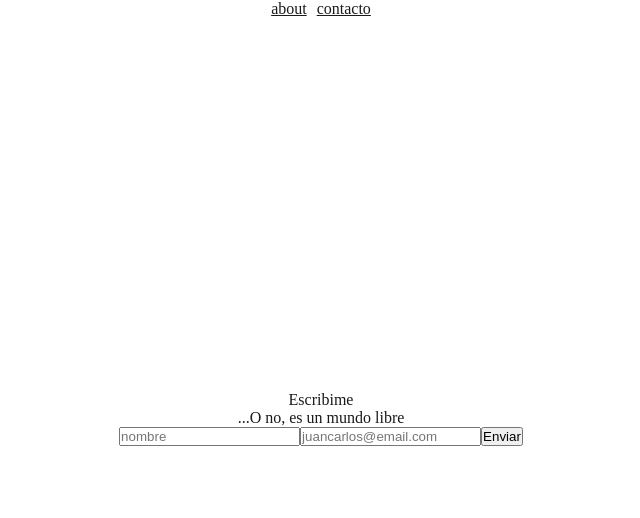
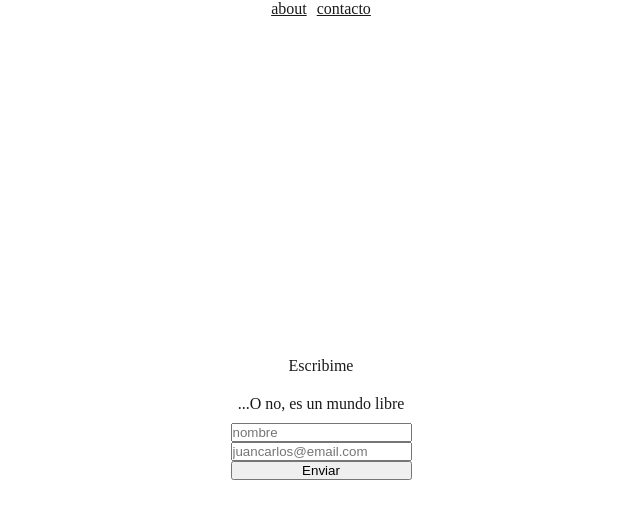
Before and after one commit to nosoynati/react-webpack-starter, a React app: page /contact in a window 1280 px wide. Shown: the top 518 px of the page, without its empty margins (319-959 px from the left). Built offline with nearby package versions, Linux system fonts and the light colour scheme.

Commit message:
add: global styles

```diff
--- a/src/index.scss
+++ b/src/index.scss
@@ -1 +1,5 @@
 @use "./style/sass/global.scss";
+@use "./pages/about/About.scss";
+@use "./pages/Home/Home.scss";
+@use "./components/header/Header.scss";
+@use "./pages/contacto/Contact.scss";
--- a/src/pages/about/About.jsx
+++ b/src/pages/about/About.jsx
@@ -17,8 +17,8 @@ const About = () => {
     <div className="main--inner">
 
       <div className="intro">
-        <p>Soy Natasha, soy desarrolladora web, especializada en front end, o sea el revoque.</p>
-        <p>Este es mi portfolio, y como es mío yo lo hago como quiero</p>
+        <p className="intro">Soy Natasha, soy desarrolladora web, especializada en front end, o sea el revoque.</p>
+        <p className="intro">Este es mi portfolio, y como es mío yo lo hago como quiero</p>
       </div>
     </div>
   );
--- a/src/pages/contacto/Contact.jsx
+++ b/src/pages/contacto/Contact.jsx
@@ -1,3 +1,5 @@
+import './Contact.scss';
+
 const mandar = (e) => {
   e.preventDefault()
   console.log("super!");
--- /dev/null
+++ b/src/pages/contacto/Contact.scss
@@ -0,0 +1,9 @@
+.form--wrapper {
+  display: flex;
+  flex-direction: column;
+  gap: 10px;
+}
+.form {
+  display: flex;
+  flex-direction: column;
+}
```
Also changed, not shown: 1 other file (tests, documents, lock files or other folders).
